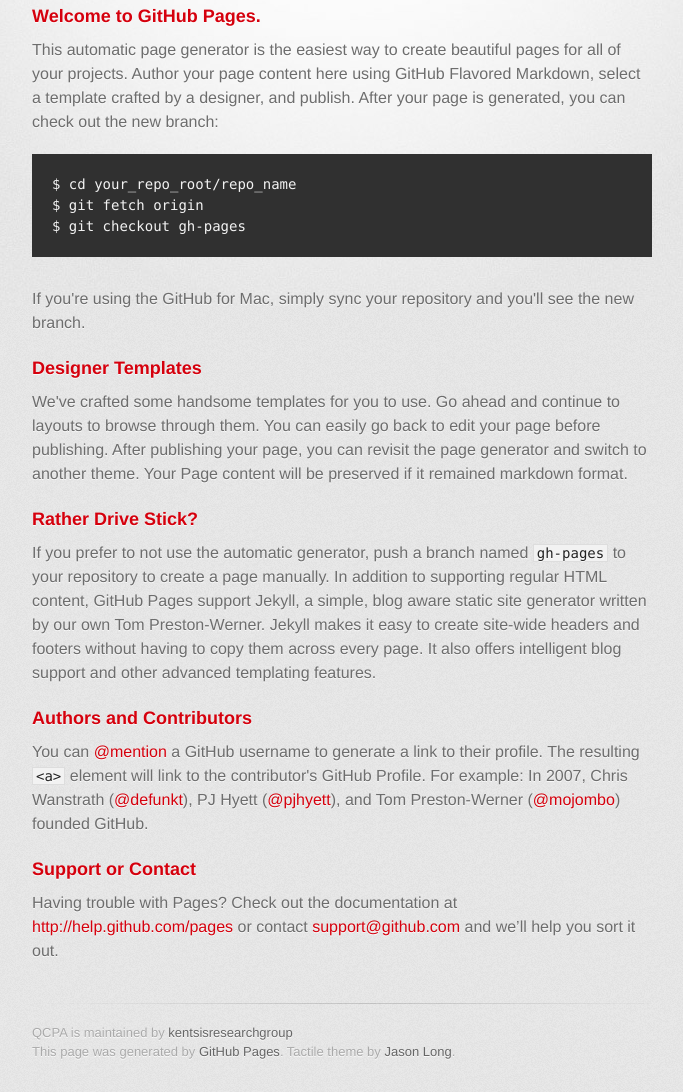
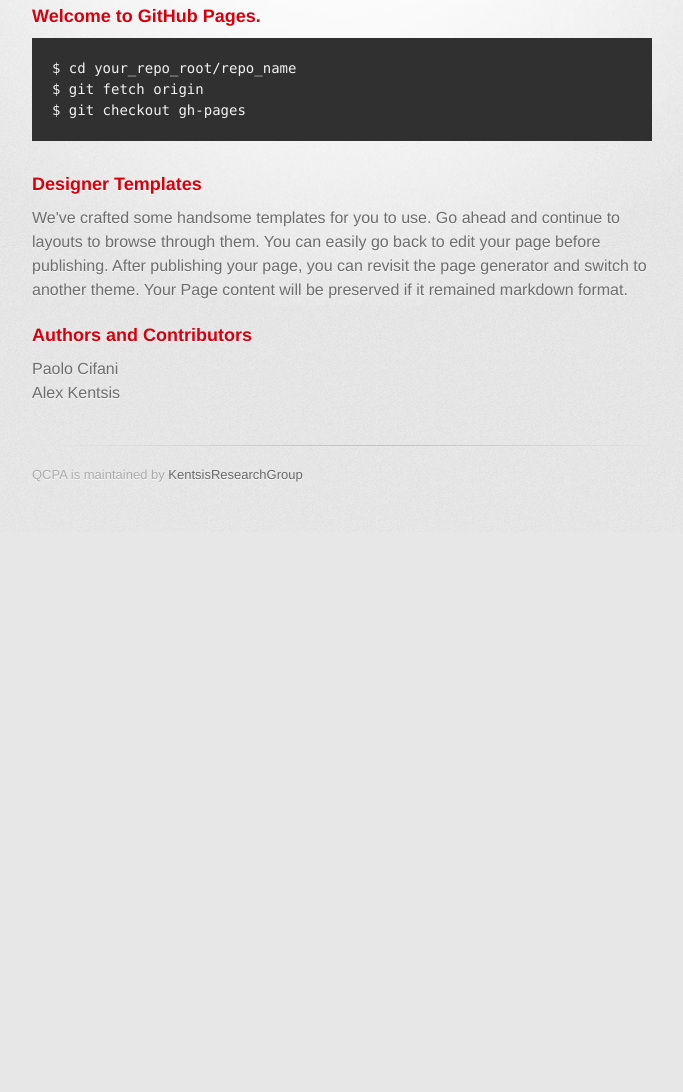
Before and after one commit to kentsisresearchgroup/qcpa, a plain HTML site: page index.html in a window 1280 px wide. Shown: the part 268-1360 px from the top of the page, without its empty margins (298-981 px from the left). After the commit the page ends 800 px from the top, so only its background shows below. Drawn offline with Linux system fonts and the light colour scheme; a web font is replaced by a local one.

Commit message:
Update index.html

```diff
--- a/index.html
+++ b/index.html
@@ -10,7 +10,7 @@
     <!--[if lt IE 9]>
     <script src="//html5shiv.googlecode.com/svn/trunk/html5.js"></script>
     <![endif]-->
-    <title>QCPA by kentsisresearchgroup</title>
+    <title>QCPA by KentsisResearchGroup</title>
   </head>
 
   <body>
@@ -34,14 +34,10 @@
           <h3>
 <a name="welcome-to-github-pages" class="anchor" href="#welcome-to-github-pages"><span class="octicon octicon-link"></span></a>Welcome to GitHub Pages.</h3>
 
-<p>This automatic page generator is the easiest way to create beautiful pages for all of your projects. Author your page content here using GitHub Flavored Markdown, select a template crafted by a designer, and publish. After your page is generated, you can check out the new branch:</p>
-
 <pre><code>$ cd your_repo_root/repo_name
 $ git fetch origin
 $ git checkout gh-pages
 </code></pre>
-
-<p>If you're using the GitHub for Mac, simply sync your repository and you'll see the new branch.</p>
 
 <h3>
 <a name="designer-templates" class="anchor" href="#designer-templates"><span class="octicon octicon-link"></span></a>Designer Templates</h3>
@@ -49,24 +45,14 @@ $ git checkout gh-pages
 <p>We've crafted some handsome templates for you to use. Go ahead and continue to layouts to browse through them. You can easily go back to edit your page before publishing. After publishing your page, you can revisit the page generator and switch to another theme. Your Page content will be preserved if it remained markdown format.</p>
 
 <h3>
-<a name="rather-drive-stick" class="anchor" href="#rather-drive-stick"><span class="octicon octicon-link"></span></a>Rather Drive Stick?</h3>
+<a name="authors-and-contributors" class="anchor" href="#authors-and-contributors"><span class="octicon octicon-link"></span></a>Authors and Contributors</h3>
+Paolo Cifani<br>
+Alex Kentsis<br>
 
-<p>If you prefer to not use the automatic generator, push a branch named <code>gh-pages</code> to your repository to create a page manually. In addition to supporting regular HTML content, GitHub Pages support Jekyll, a simple, blog aware static site generator written by our own Tom Preston-Werner. Jekyll makes it easy to create site-wide headers and footers without having to copy them across every page. It also offers intelligent blog support and other advanced templating features.</p>
-
-<h3>
-<a name="authors-and-contributors" class="anchor" href="#authors-and-contributors"><span class="octicon octicon-link"></span></a>Authors and Contributors</h3>
-
-<p>You can <a href="https://github.com/blog/821" class="user-mention">@mention</a> a GitHub username to generate a link to their profile. The resulting <code>&lt;a&gt;</code> element will link to the contributor's GitHub Profile. For example: In 2007, Chris Wanstrath (<a href="https://github.com/defunkt" class="user-mention">@defunkt</a>), PJ Hyett (<a href="https://github.com/pjhyett" class="user-mention">@pjhyett</a>), and Tom Preston-Werner (<a href="https://github.com/mojombo" class="user-mention">@mojombo</a>) founded GitHub.</p>
-
-<h3>
-<a name="support-or-contact" class="anchor" href="#support-or-contact"><span class="octicon octicon-link"></span></a>Support or Contact</h3>
-
-<p>Having trouble with Pages? Check out the documentation at <a href="http://help.github.com/pages">http://help.github.com/pages</a> or contact <a href="mailto:support@github.com">support@github.com</a> and we’ll help you sort it out.</p>
         </section>
 
         <footer>
-          QCPA is maintained by <a href="https://github.com/kentsisresearchgroup">kentsisresearchgroup</a><br>
-          This page was generated by <a href="http://pages.github.com">GitHub Pages</a>. Tactile theme by <a href="https://twitter.com/jasonlong">Jason Long</a>.
+          QCPA is maintained by <a href="https://github.com/kentsisresearchgroup">KentsisResearchGroup</a><br>
         </footer>
 
 
```
